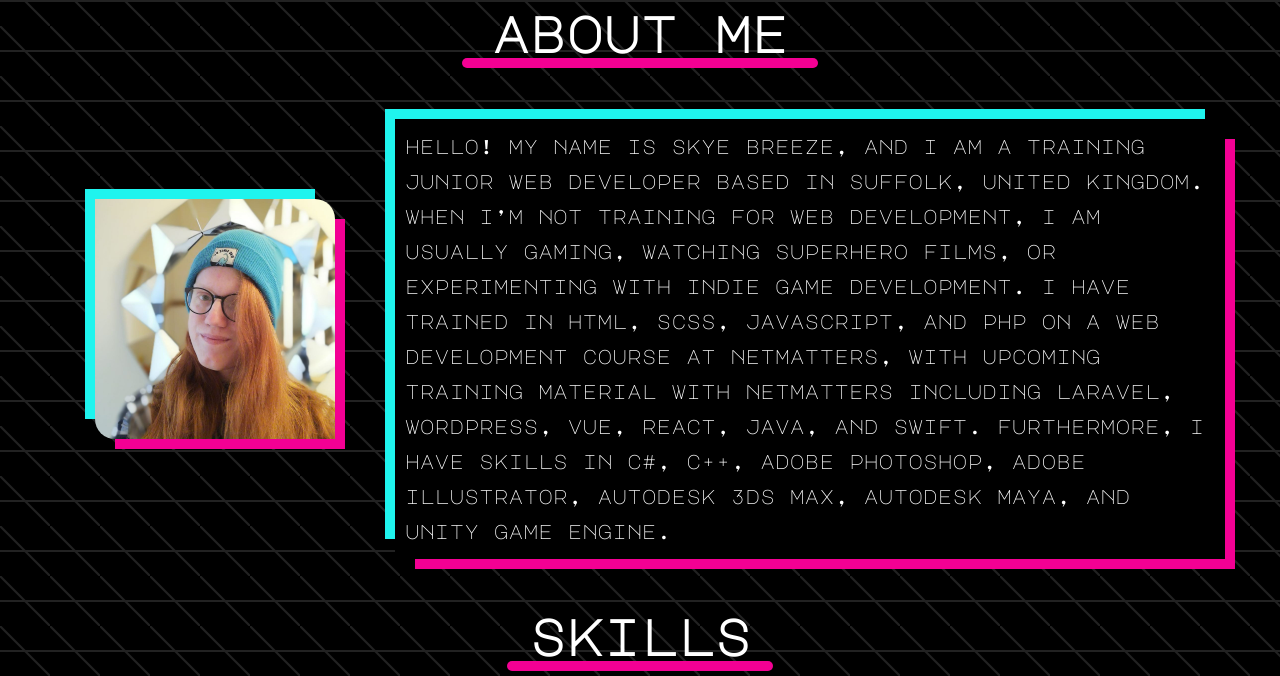
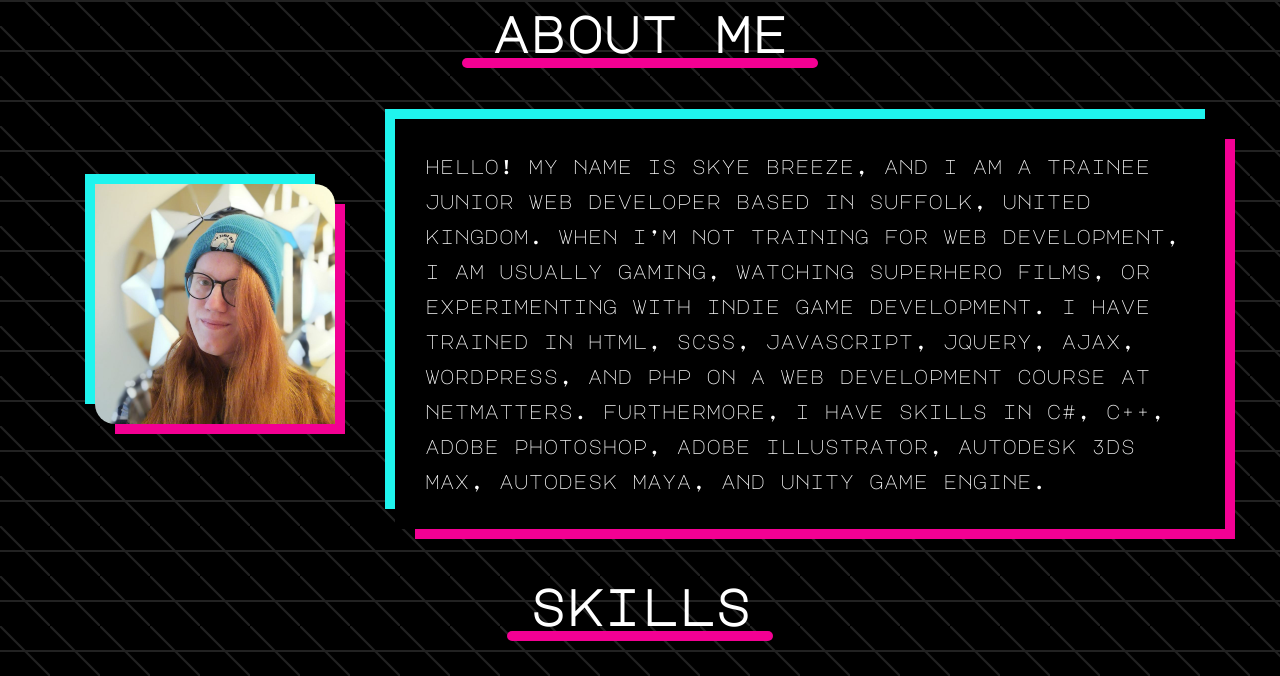
Before and after one commit to SkyeKnight42/Late_Feb_Portfolio, a plain HTML site: page index.html in a window 1280 px wide. Shown: the part 974-1650 px from the top of the page. Drawn offline with nearby package versions, Linux system fonts and the light colour scheme.

Commit message:
About Me Text Update

```diff
--- a/SCSS/index.scss
+++ b/SCSS/index.scss
@@ -240,7 +240,7 @@ body {
                         text-align: center;
                         color: white;
                         margin: 10px;
-                        padding: 10px;
+                        padding: 30px;
                         display: block;
                         z-index: 1;
                         font-size: 2.4rem;
--- a/index.html
+++ b/index.html
@@ -68,10 +68,7 @@
 
                     <div class="about_me_info" id="about_me_info_container">
                         <div class="text_container">
-                            <p>Hello! My name is Skye Breeze, and I am a training junior web developer based in Suffolk, United Kingdom. When I’m not training for web development, I am usually gaming, watching
-                            superhero films, or experimenting with indie game development. I have trained in HTML, SCSS, JavaScript, and PHP on a web development course at Netmatters, with upcoming training
-                            material with Netmatters including Laravel, Wordpress, Vue, React, Java, and Swift. Furthermore, I have skills in C#, C++, Adobe Photoshop, Adobe Illustrator, Autodesk 3DS Max,
-                            Autodesk Maya, and Unity Game Engine.
+                            <p>Hello! My name is Skye Breeze, and I am a trainee junior web developer based in Suffolk, United Kingdom. When I’m not training for web development, I am usually gaming, watching superhero films, or experimenting with indie game development. I have trained in HTML, SCSS, JavaScript, jQuery, AJAX, Wordpress, and PHP on a web development course at Netmatters. Furthermore, I have skills in C#, C++, Adobe Photoshop, Adobe Illustrator, Autodesk 3DS Max, Autodesk Maya, and Unity Game Engine.
                             </p>
                             <div class="top_left_border"></div>
                             <div class="bottom_right_border"></div>
```
Also changed, not shown: SCSS/index.css.
